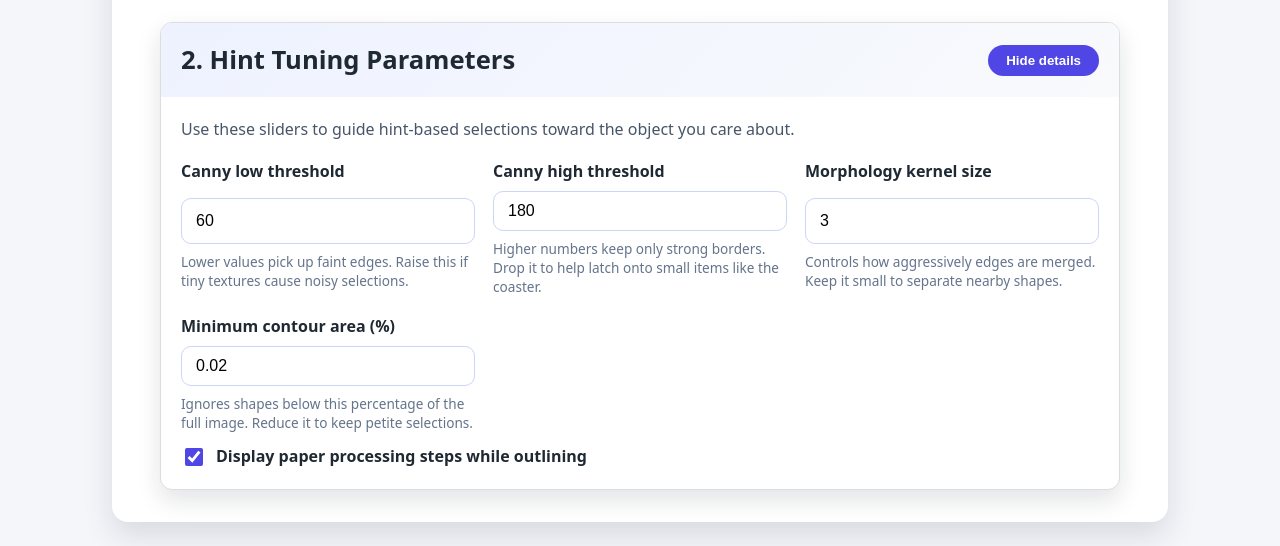
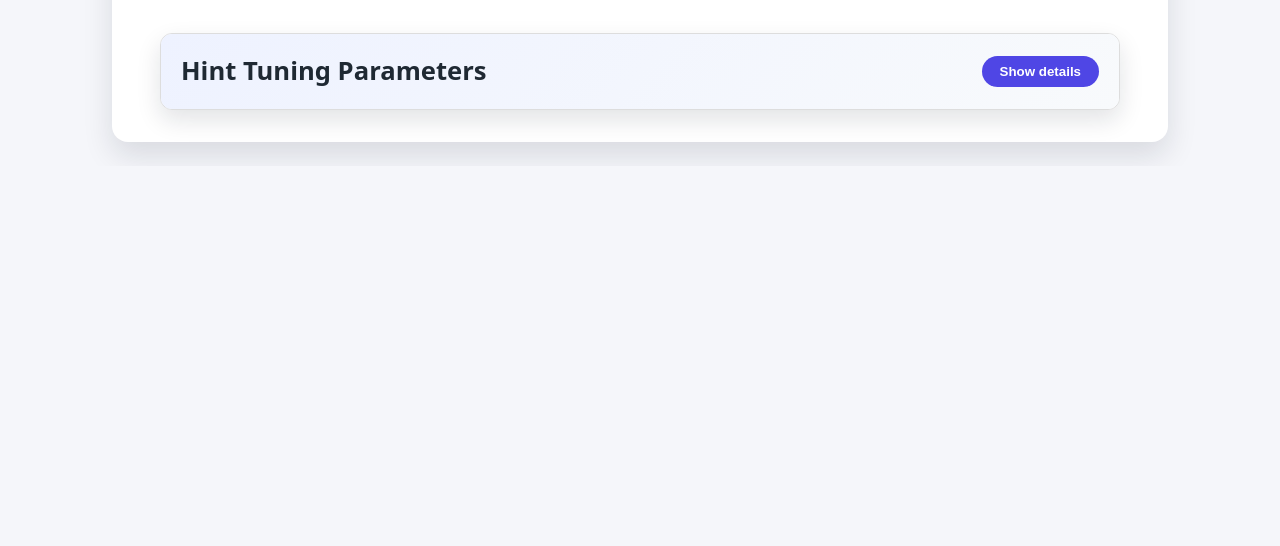
Before and after one commit to jesusroa1/GridFinium, a plain HTML site: page index.html in a window 1280 px wide. Shown: the part 677-1223 px from the top of the page. After the commit the page ends 843 px from the top, so only its background shows below. Drawn offline with nearby package versions, Linux system fonts and the light colour scheme.

Commit message:
Align hint tuning card with processing steps

```diff
--- a/frontend/scripts.js
+++ b/frontend/scripts.js
@@ -713,9 +713,10 @@ function ensureProcessingStyles() {
       padding: 12px 16px;
       background: linear-gradient(135deg, #eef2ff, #f8fafc);
     }
-    .processing-steps__header h3 {
+    .processing-steps__title {
       margin: 0;
-      font-size: 1rem;
+      font-size: clamp(1.35rem, 2.5vw, 1.6rem);
+      font-weight: 700;
     }
     .processing-steps__toggle {
       border: none;
@@ -1243,7 +1244,7 @@ function setupHintTuningControls() {
   const showStepsInput = document.getElementById(HINT_TUNING_INPUT_IDS.showSteps);
 
   if (tuningContent && tuningToggle) {
-    let tuningExpanded = true;
+    let tuningExpanded = false;
 
     const syncTuningContent = () => {
       tuningContent.dataset.expanded = tuningExpanded ? 'true' : 'false';
--- a/index.html
+++ b/index.html
@@ -99,9 +99,11 @@
       gap: 12px;
     }
 
-    .hint-tuning-card__title {
+    .hint-tuning-card__title,
+    .processing-steps__title {
       margin: 0;
       font-size: clamp(1.35rem, 2.5vw, 1.6rem);
+      font-weight: 700;
     }
 
     .hint-tuning-card__toggle {
@@ -346,12 +348,12 @@
 
       <section class="hint-tuning-card" id="hint-tuning-card" aria-labelledby="tuning-heading">
         <div class="hint-tuning-card__header">
-          <h2 id="tuning-heading" class="hint-tuning-card__title">2. Hint Tuning Parameters</h2>
-          <button type="button" class="hint-tuning-card__toggle" id="hint-tuning-toggle" aria-controls="hint-tuning-content">
-            Hide details
+          <h2 id="tuning-heading" class="hint-tuning-card__title">Hint Tuning Parameters</h2>
+          <button type="button" class="hint-tuning-card__toggle" id="hint-tuning-toggle" aria-controls="hint-tuning-content" aria-expanded="false">
+            Show details
           </button>
         </div>
-        <div id="hint-tuning-content" class="hint-tuning-card__content" data-expanded="true" role="group" aria-describedby="tuning-heading">
+        <div id="hint-tuning-content" class="hint-tuning-card__content" data-expanded="false" role="group" aria-describedby="tuning-heading">
           <p class="hint-tuning-card__description">Use these sliders to guide hint-based selections toward the object you care about.</p>
           <div class="tuning-grid">
           <div class="tuning-field">
```
